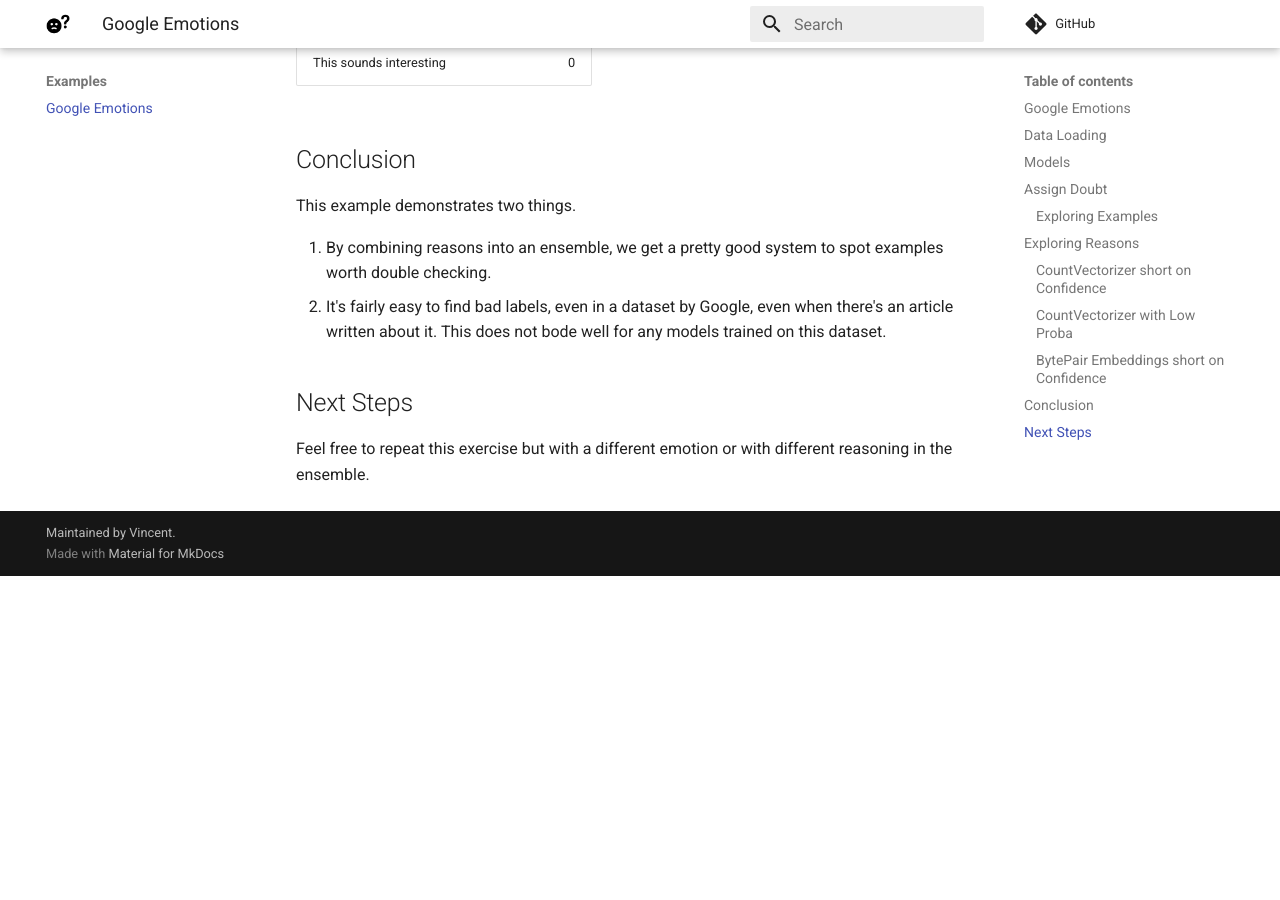
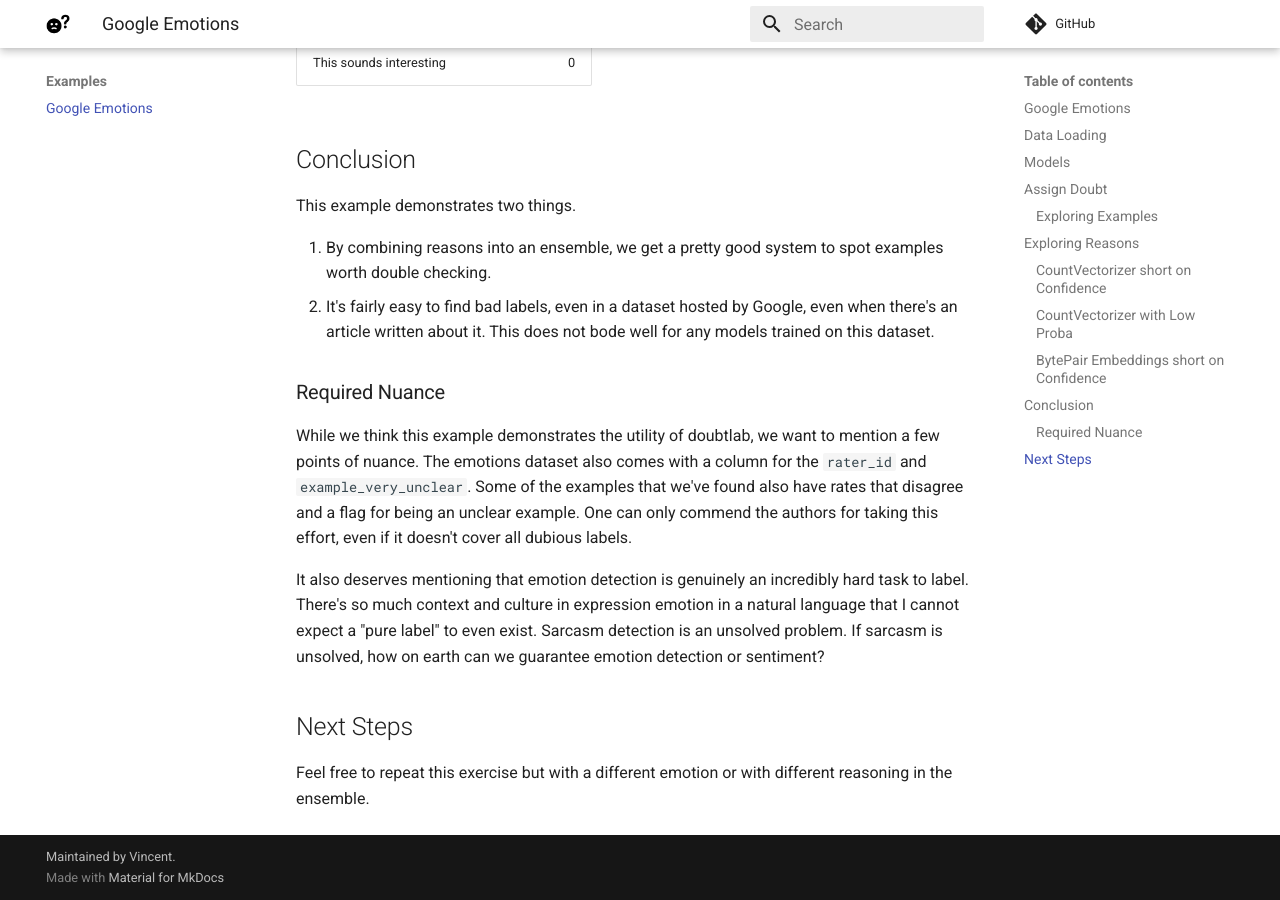
Before and after one commit to koaning/doubtlab, an MkDocs documentation site: the page built from docs/examples/google-emotions.md, in a window 1280 px wide and 900 px high, scrolled down 7391 px. Built offline with MkDocs 1.6.1 and Material for MkDocs 9.7.7, drawn with Linux system fonts in a browser that asks for light colours; comment, search, counter and statistics services are not loaded; before the commit the page ends 7967 px from its top, so only the background shows below that.

Commit message:
added-nuance

```diff
--- a/docs/examples/google-emotions.md
+++ b/docs/examples/google-emotions.md
@@ -261,7 +261,13 @@
 This example demonstrates two things.
 
 1. By combining reasons into an ensemble, we get a pretty good system to spot examples worth double checking.
-2. It's fairly easy to find bad labels, even in a dataset by Google, even when there's an article written about it. This does not bode well for any models trained on this dataset.
+2. It's fairly easy to find bad labels, even in a dataset hosted by Google, even when there's an article written about it. This does not bode well for any models trained on this dataset.
+
+### Required Nuance
+
+While we think this example demonstrates the utility of doubtlab, we want to mention a few points of nuance. The emotions dataset also comes with a column for the `rater_id` and `example_very_unclear`. Some of the examples that we've found also have rates that disagree and a flag for being an unclear example. One can only commend the authors for taking this effort, even if it doesn't cover all dubious labels.
+
+It also deserves mentioning that emotion detection is genuinely an incredibly hard task to label. There's so much context and culture in expression emotion in a natural language that I cannot expect a "pure label" to even exist. Sarcasm detection is an unsolved problem. If sarcasm is unsolved, how on earth can we guarantee emotion detection or sentiment?
 
 ## Next Steps
 
```
